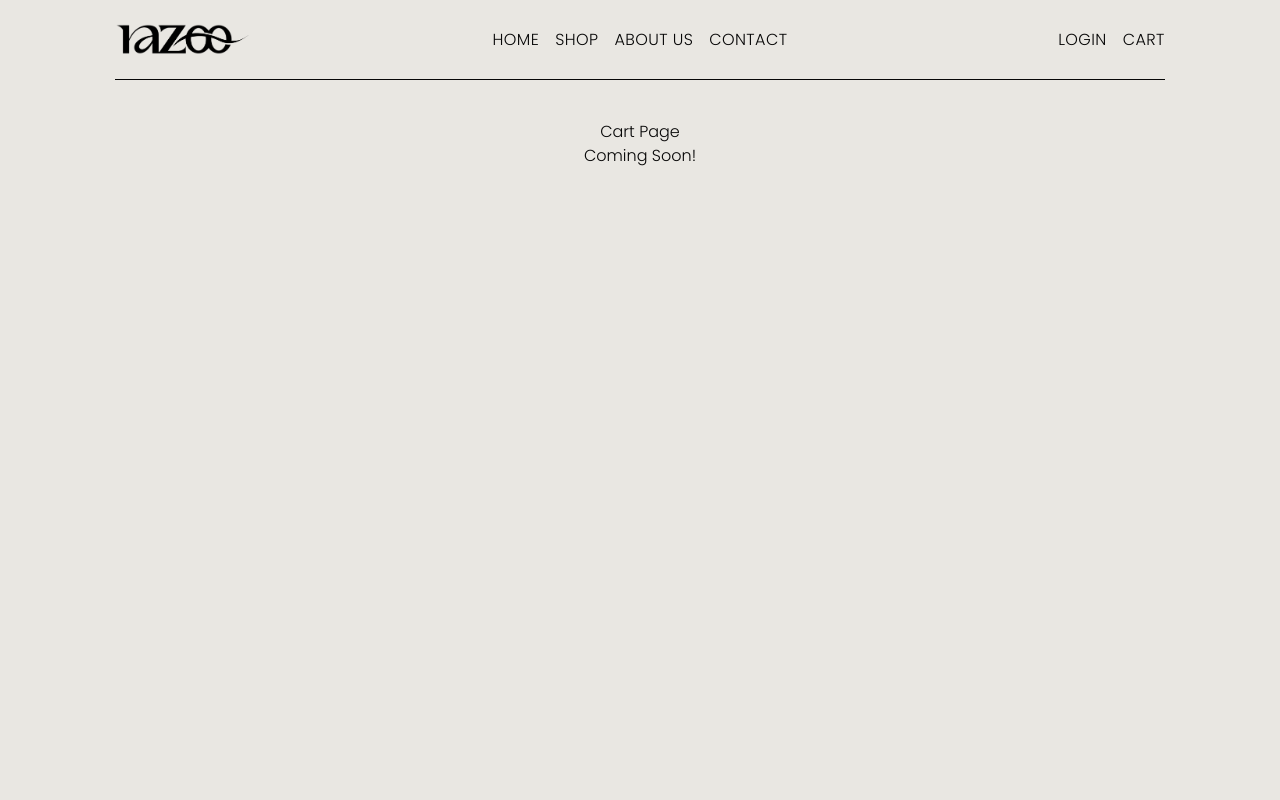
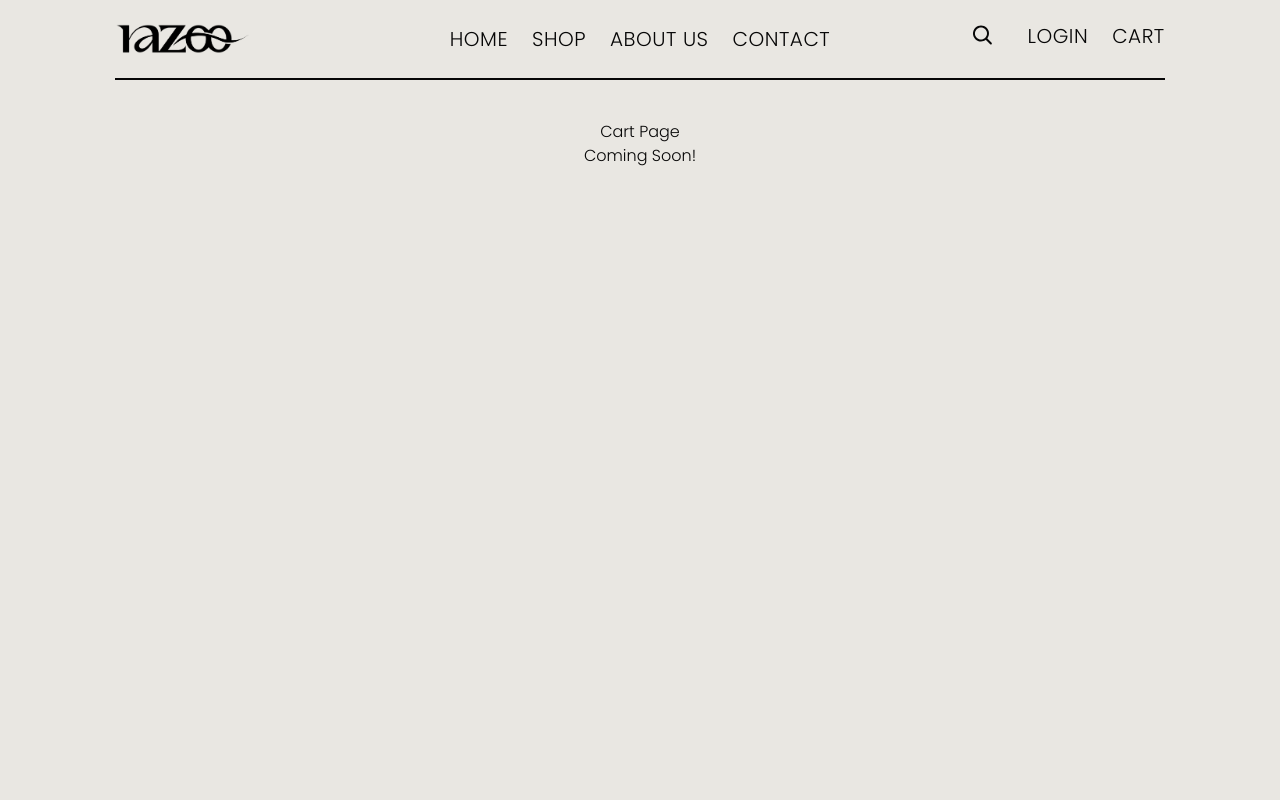
Before and after one commit to liliansby/Razoo-Store, a React (Vite) app: page /Razoo-store/cart in a window 1280 px wide. Shown: the top 800 px of the page. Built offline with nearby package versions, Linux system fonts and the light colour scheme.

Commit message:
changed size of Navbar's text and added an icon

```diff
--- a/src/components/NavBar.jsx
+++ b/src/components/NavBar.jsx
@@ -2,11 +2,12 @@ import React from "react";
 import { Link } from "react-router-dom";
 import logo from "../assets/logo-row.png";
 import logoWhite from "../assets/logo-row-white.png";
+import { CgSearch } from "react-icons/cg";
 
 const NavBar = ({ isWhite }) => {
   return (
     <div
-      className={`flex justify-between items-center border-b-[1.25px]
+      className={`flex justify-between items-center border-b-[2px]
       ${
         isWhite === true ? "border-white text-white" : "border-black text-black"
       } pb-0  w-[82%] min-h-[80px] mx-auto`}
@@ -19,7 +20,7 @@ const NavBar = ({ isWhite }) => {
         </div>
       </div>
       <div>
-        <ul className="flex space-x-4 justify-self-center tracking-wide">
+        <ul className="flex space-x-6 justify-self-center tracking-wide text-xl">
           <li className="cursor-pointer hover:underline underline-offset-[3px]">
             <Link to="/">HOME</Link>
           </li>
@@ -35,7 +36,12 @@ const NavBar = ({ isWhite }) => {
         </ul>
       </div>
       <div className=" w-1/5">
-        <ul className="flex justify-end space-x-4 tracking-wide">
+        <ul className="flex justify-end space-x-6 tracking-wide text-xl">
+          <li className="mt-[2px] text-2xl pr-[11px]">
+            <button>
+              <CgSearch />
+            </button>
+          </li>
           <li className="cursor-pointer hover:underline underline-offset-[3px]">
             <Link to="/login">LOGIN</Link>
           </li>
--- a/src/components/mainPage/HomeScreen.jsx
+++ b/src/components/mainPage/HomeScreen.jsx
@@ -11,27 +11,27 @@ const HomeScreen = () => {
       <NavBar isWhite={true} />
       <div className="relative text-5xl h-full w-full flex justify-center items-center text-center flex-col overflow-hidden">
         <img
-          className="absolute rotate-10 top-[21%] mb-2 w-[400px]"
+          className="absolute rotate-10 top-[20%] mb-2 w-[500px]"
           src={bottleImg}
           alt="picture of shampoo bottle"
         />
         <div className="absolute top-[15%] flex flex-col items-end">
           <div>
-            <p className="font-poppins font-[200] text-sm mb-2 tracking-[0.05em]">
+            <p className="font-poppins font-[200] text-xl mb-2 tracking-[0.05em]">
               100% organic
             </p>
-            <p className="font-garamond text-[60px] mb-1">WITHOUT</p>
-            <p className="font-sulfates tracking-[0.05em] text-[58px] ">
+            <p className="font-garamond text-[78px] mb-1">WITHOUT</p>
+            <p className="font-sulfates tracking-[0.05em] text-[59px] ">
               SULFATES AND PARABENS
             </p>
           </div>
           <div>
-            <button className="flex items-center justify-center border-[1.1px] w-[140px] h-[23px] text-xs tracking-wide ml-[160px]">
+            <button className="flex items-center justify-center border-[1.45px] w-[167px] h-[29px] text-sm tracking-wide ml-[160px]">
               <Link
                 to="/shop"
                 className="py-2 px-4 flex items-center justify-center"
               >
-                shop now <HiArrowLongRight className="ml-1 text-xl" />
+                shop now <HiArrowLongRight className="ml-1 text-2xl" />
               </Link>
             </button>
           </div>
```
